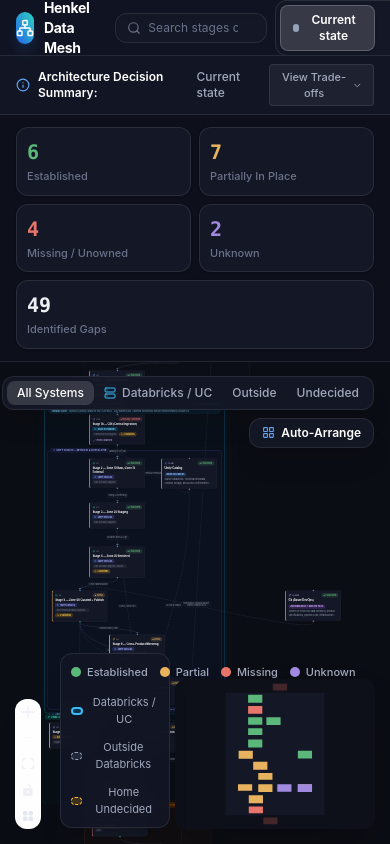
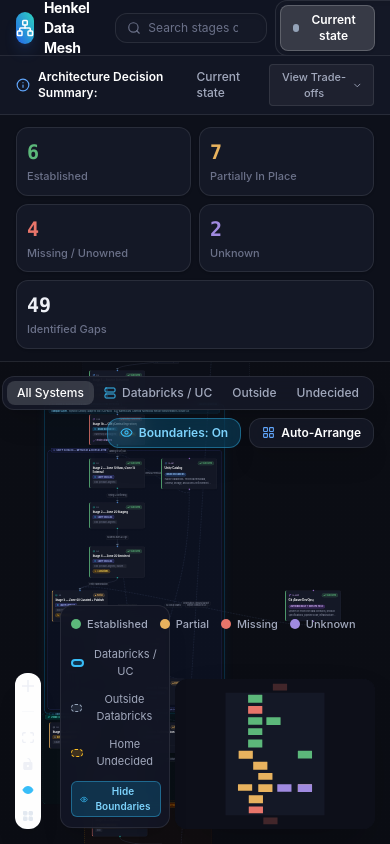
Before and after one commit to meyham2001/henkel-data-mesh-workflow-graph, a React (Vite) app: page / in a window 390 px wide. Built offline with nearby package versions, Linux system fonts and the light colour scheme.

Commit message:
Add Show/Hide Boundaries toggle button and Alt+B shortcut

```diff
--- a/src/App.tsx
+++ b/src/App.tsx
@@ -7,11 +7,16 @@ import { StatsBar } from './components/StatsBar';
 import { SearchBar } from './components/SearchBar';
 import { ExportMenu } from './components/ExportMenu';
 import { StatsModal } from './components/StatsModal';
-import { Network } from 'lucide-react';
+import { Network, Eye, EyeOff } from 'lucide-react';
 import { useAppStore } from './store/appStore';
 
 export const App: React.FC = () => {
-  const { selectedPlatformFilter, setSelectedPlatformFilter } = useAppStore();
+  const {
+    selectedPlatformFilter,
+    setSelectedPlatformFilter,
+    showBoundaries,
+    toggleShowBoundaries,
+  } = useAppStore();
   return (
     <div className="flex flex-col h-screen w-screen bg-[#0b0d12] text-[#eef0f6] overflow-hidden select-none">
       {/* Top Application Header */}
@@ -123,6 +128,20 @@ export const App: React.FC = () => {
               <span className="w-3.5 h-2 rounded border border-dashed border-amber-400 bg-amber-500/20"></span>
               <span>Home Undecided</span>
             </button>
+
+            <div className="h-3.5 w-px bg-border hidden sm:block"></div>
+            <button
+              onClick={() => toggleShowBoundaries()}
+              className={`flex items-center gap-1.5 transition-colors cursor-pointer px-2 py-0.5 rounded-md border text-[10px] font-semibold ${
+                showBoundaries
+                  ? 'bg-sky-500/20 text-sky-300 border-sky-400/40 hover:bg-sky-500/30'
+                  : 'bg-white/5 text-dim border-white/10 hover:text-white'
+              }`}
+              title="Show or hide all platform & zone boundaries (Alt+B)"
+            >
+              {showBoundaries ? <Eye size={11} className="text-sky-400" /> : <EyeOff size={11} />}
+              <span>{showBoundaries ? 'Hide Boundaries' : 'Show Boundaries'}</span>
+            </button>
           </div>
         </div>
 
--- a/src/components/graph/PipelineCanvas.tsx
+++ b/src/components/graph/PipelineCanvas.tsx
@@ -15,7 +15,7 @@ import {
   ReactFlowInstance,
 } from '@xyflow/react';
 import '@xyflow/react/dist/style.css';
-import { Link2, ArrowRight, X, LayoutGrid, Check, Server } from 'lucide-react';
+import { Link2, ArrowRight, X, LayoutGrid, Check, Server, Eye, EyeOff } from 'lucide-react';
 import { useAppStore } from '../../store/appStore';
 import { PIPELINE_NODES } from '../../data/nodes';
 import { PIPELINE_EDGES } from '../../data/edges';
@@ -46,6 +46,8 @@ export const PipelineCanvas: React.FC = () => {
     setFilterStatus,
     selectedPlatformFilter,
     setSelectedPlatformFilter,
+    showBoundaries,
+    toggleShowBoundaries,
   } = useAppStore();
   const [nodes, setNodes, onNodesChange] = useNodesState<Node>([]);
   const [edges, setEdges, onEdgesChange] = useEdgesState<Edge>([]);
@@ -163,10 +165,14 @@ export const PipelineCanvas: React.FC = () => {
         e.preventDefault();
         handleAutoArrange();
       }
+      if (e.altKey && e.key.toLowerCase() === 'b') {
+        e.preventDefault();
+        toggleShowBoundaries();
+      }
     };
     window.addEventListener('keydown', handleKeyDown);
     return () => window.removeEventListener('keydown', handleKeyDown);
-  }, [setSelectedNodeId, setSelectedEdgeId, setIsStatsModalOpen, setFilterStatus, setSelectedPlatformFilter, handleAutoArrange]);
+  }, [setSelectedNodeId, setSelectedEdgeId, setIsStatsModalOpen, setFilterStatus, setSelectedPlatformFilter, handleAutoArrange, toggleShowBoundaries]);
 
   // Active edge details for floating banner
   const selectedEdgeDetails = useMemo(() => {
@@ -245,6 +251,29 @@ export const PipelineCanvas: React.FC = () => {
             Undecided
           </button>
         </div>
+
+        {/* Toggle Boundaries Button */}
+        <button
+          onClick={() => toggleShowBoundaries()}
+          className={`px-3 py-1.5 rounded-xl border backdrop-blur-md text-xs font-semibold flex items-center gap-1.5 transition-all shadow-xl select-none group ${
+            showBoundaries
+              ? 'bg-sky-500/20 text-sky-300 border-sky-400/40 hover:bg-sky-500/30'
+              : 'bg-[#141826]/90 text-dim border-border hover:bg-[#1c233a] hover:text-white'
+          }`}
+          title={showBoundaries ? 'Hide all platform & zone boundaries (Alt+B)' : 'Show platform & zone boundaries (Alt+B)'}
+        >
+          {showBoundaries ? (
+            <>
+              <Eye size={13} className="text-sky-400" />
+              <span>Boundaries: On</span>
+            </>
+          ) : (
+            <>
+              <EyeOff size={13} className="text-dim" />
+              <span>Boundaries: Off</span>
+            </>
+          )}
+        </button>
 
         {/* Floating Auto-Arrange Button on Canvas */}
         <button
@@ -385,6 +414,17 @@ export const PipelineCanvas: React.FC = () => {
           className="!bg-[#141826] !border-border !rounded-xl !overflow-hidden !shadow-xl [&>button]:!border-border [&>button]:!fill-white [&>button:hover]:!bg-white/10"
         >
           <ControlButton
+            onClick={() => toggleShowBoundaries()}
+            title={showBoundaries ? 'Hide Platform Boundaries (Alt+B)' : 'Show Platform Boundaries (Alt+B)'}
+            aria-label="Toggle Platform Boundaries"
+          >
+            {showBoundaries ? (
+              <Eye size={14} className="text-sky-400" />
+            ) : (
+              <EyeOff size={14} className="text-slate-400" />
+            )}
+          </ControlButton>
+          <ControlButton
             onClick={handleAutoArrange}
             title="Auto-arrange layout (Alt+A)"
             aria-label="Auto-arrange layout"
--- a/src/components/graph/ZoneBoundariesLayer.tsx
+++ b/src/components/graph/ZoneBoundariesLayer.tsx
@@ -20,7 +20,9 @@ const DEFAULT_NODE_HEIGHT = 150;
 
 export const ZoneBoundariesLayer: React.FC<ZoneBoundariesLayerProps> = ({ nodes }) => {
   const { x, y, zoom } = useViewport();
-  const { selectedPlatformFilter, setSelectedPlatformFilter } = useAppStore();
+  const { selectedPlatformFilter, setSelectedPlatformFilter, showBoundaries } = useAppStore();
+
+  if (!showBoundaries) return null;
 
   const getBounds = (nodeIds: string[], padX = 36, padTop = 52, padBottom = 32): ComputedBounds | null => {
     const matchingNodes = nodes.filter((n) => nodeIds.includes(n.id) && n.position);
--- a/src/store/appStore.ts
+++ b/src/store/appStore.ts
@@ -23,6 +23,9 @@ export interface AppState {
   toggleSummaryBanner: () => void;
   selectedPlatformFilter: string | null;
   setSelectedPlatformFilter: (filter: string | null) => void;
+  showBoundaries: boolean;
+  setShowBoundaries: (show: boolean) => void;
+  toggleShowBoundaries: () => void;
 }
 
 export const useAppStore = create<AppState>((set) => ({
@@ -35,6 +38,7 @@ export const useAppStore = create<AppState>((set) => ({
   isStatsModalOpen: false,
   isSummaryBannerOpen: false,
   selectedPlatformFilter: null,
+  showBoundaries: true,
 
   setSelectedVersion: (versionId: string) => set({ selectedVersion: versionId }),
   setSelectedNodeId: (nodeId: string | null) =>
@@ -58,4 +62,6 @@ export const useAppStore = create<AppState>((set) => ({
   setIsSummaryBannerOpen: (open: boolean) => set({ isSummaryBannerOpen: open }),
   toggleSummaryBanner: () => set((state) => ({ isSummaryBannerOpen: !state.isSummaryBannerOpen })),
   setSelectedPlatformFilter: (filter: string | null) => set({ selectedPlatformFilter: filter }),
+  setShowBoundaries: (show: boolean) => set({ showBoundaries: show }),
+  toggleShowBoundaries: () => set((state) => ({ showBoundaries: !state.showBoundaries })),
 }));
```
Also changed, not shown: 1 other file (tests, documents, lock files or other folders).
